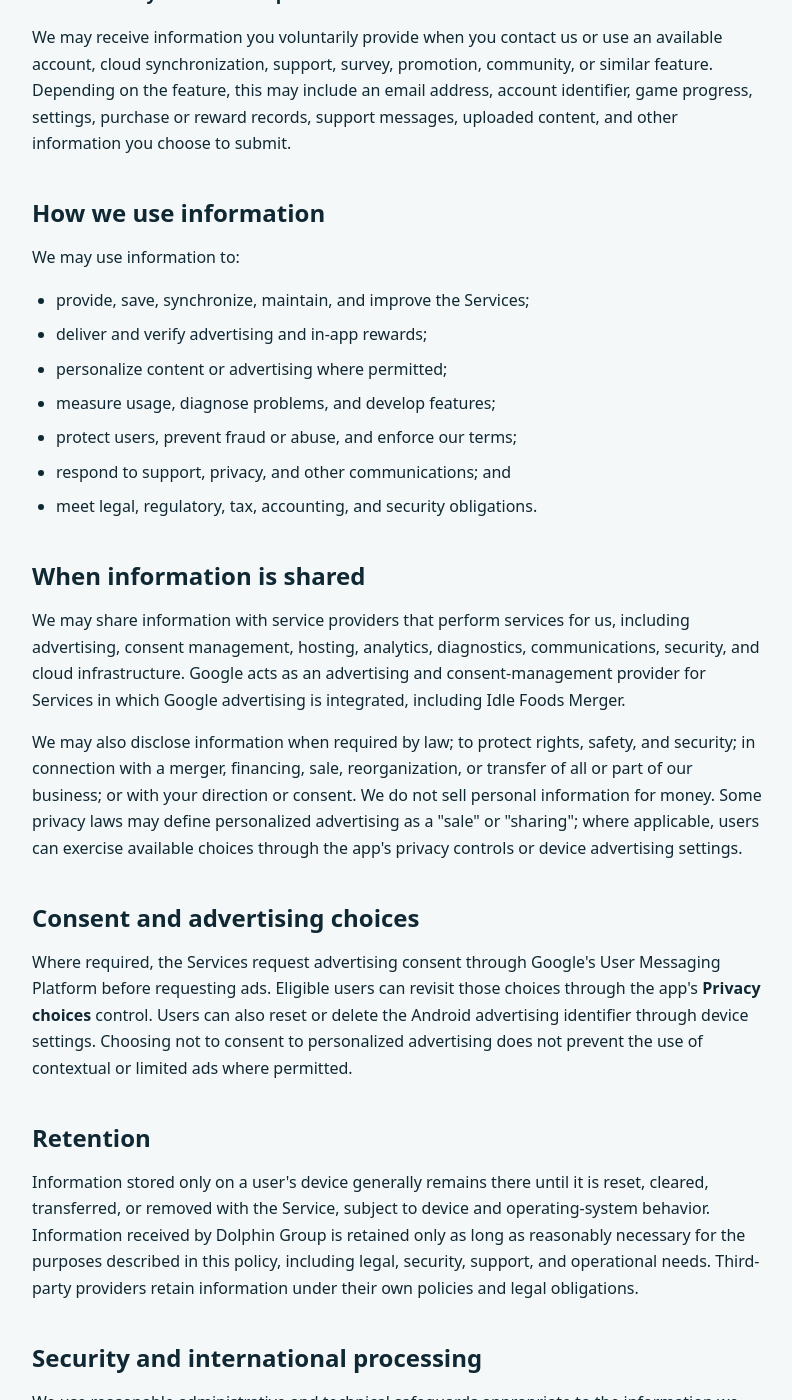
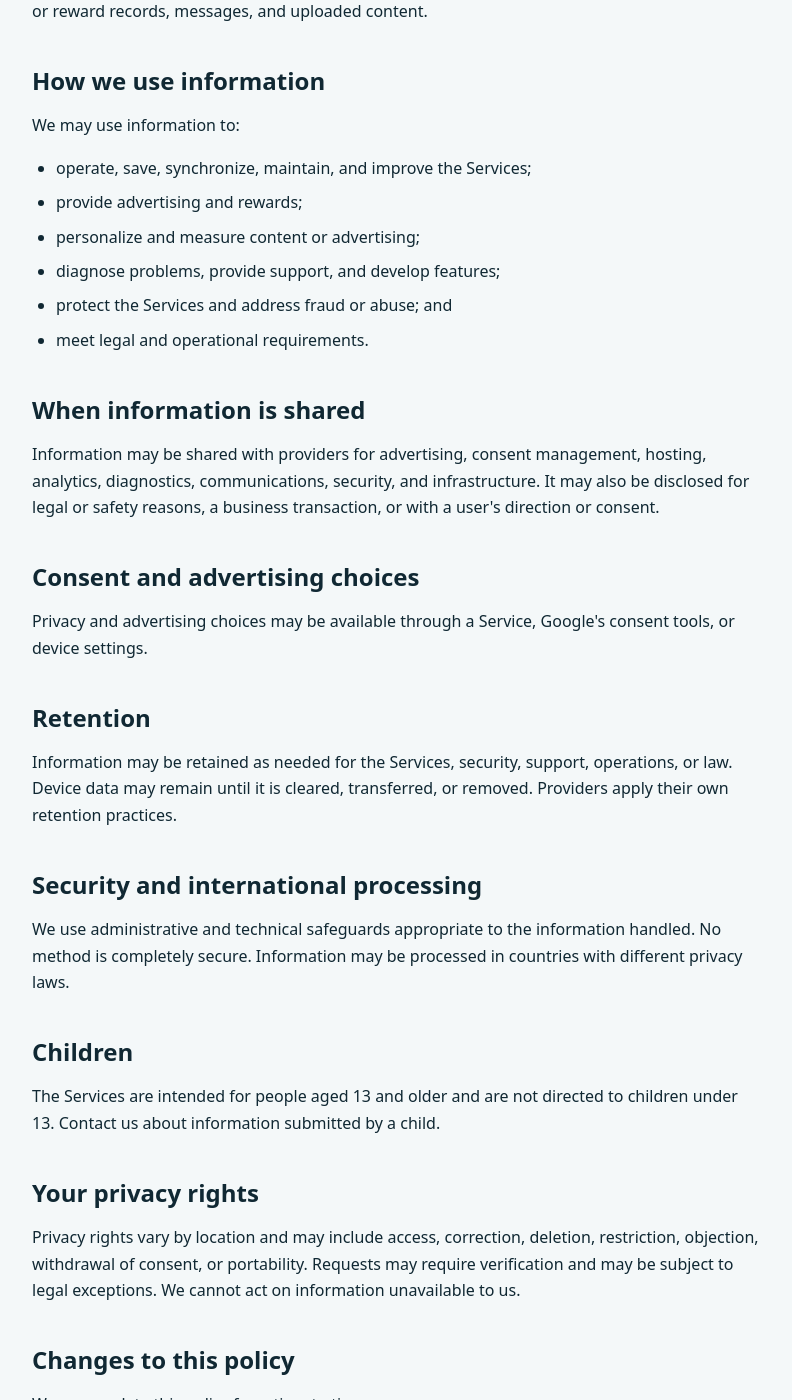
Before and after one commit to frkns/frkns.github.io, a Jekyll site: the page DolphinGroup/privacy/index.html, which Jekyll copies as it is, in a window 1280 px wide and 1400 px high, scrolled down 1159 px. Shown: the whole window, without its empty margins (242-1034 px from the left). Built offline with Jekyll 4.4.1, drawn with Linux system fonts in a browser that asks for light colours; some of the changed text lies outside the part shown.

Commit message:
Condense Dolphin Group privacy policy

```diff
--- a/DolphinGroup/privacy/index.html
+++ b/DolphinGroup/privacy/index.html
@@ -43,61 +43,59 @@
 </header>
 
 <main>
-  <p>This Privacy Policy explains how Dolphin Group ("Dolphin Group," "we," "us," or "our") handles information in the games, applications, websites, features, and other services we publish that link to this policy, including <strong>Idle Foods Merger</strong> (collectively, the "Services").</p>
+  <p>This policy describes how Dolphin Group ("we," "us," or "our") handles information through games, applications, websites, and related services that link to it, including <strong>Idle Foods Merger</strong> (the "Services").</p>
 
   <h2>Information we handle</h2>
 
   <h3>Game and app information</h3>
-  <p>The Services may collect, store, or process game progress, settings, preferences, achievements, in-game balances, reward and advertising events, app version, account and synchronization information, and similar operational information. Depending on the Service and feature, this information may be stored on the user's device, synchronized through device or platform services, or transmitted to Dolphin Group and our service providers.</p>
+  <p>Depending on the Service, information may include game progress, settings, preferences, achievements, balances, rewards, advertising events, app details, accounts, synchronization data, and related operational data. It may be processed on a device or by us, a platform, or a service provider.</p>
 
   <h3>Advertising, consent, device, and diagnostic information</h3>
-  <p>Some Services, including Idle Foods Merger, use Google Mobile Ads and Google's User Messaging Platform. Google and its partners may automatically collect or receive information such as:</p>
+  <p>Some Services, including Idle Foods Merger, use Google Mobile Ads and Google's User Messaging Platform. Google and its partners may process:</p>
   <ul>
-    <li>IP address and general location inferred from it;</li>
-    <li>device, app-set, advertising, and account-related identifiers;</li>
-    <li>app launches, taps, ad requests, ad impressions, video views, rewarded-ad events, and other interactions;</li>
-    <li>device, browser, operating-system, network, language, and app information;</li>
-    <li>crash, performance, energy-use, and other diagnostic information; and</li>
+    <li>IP addresses and approximate location;</li>
+    <li>device, app, advertising, and account-related identifiers;</li>
+    <li>app, advertising, and reward interactions;</li>
+    <li>device, system, network, language, and app details;</li>
+    <li>performance and diagnostic data; and</li>
     <li>privacy choices and consent signals.</li>
   </ul>
-  <p>Google may use this information for advertising, ad personalization where permitted, analytics, measurement, service delivery, security, and fraud prevention. Learn more in <a href="https://policies.google.com/privacy">Google's Privacy Policy</a> and <a href="https://policies.google.com/technologies/partner-sites">How Google uses information from sites or apps that use its services</a>.</p>
+  <p>Google may use this information for advertising, personalization where permitted, analytics, measurement, service delivery, security, and fraud prevention. See <a href="https://policies.google.com/privacy">Google's Privacy Policy</a>.</p>
 
   <h3>Information you choose to provide</h3>
-  <p>We may receive information you voluntarily provide when you contact us or use an available account, cloud synchronization, support, survey, promotion, community, or similar feature. Depending on the feature, this may include an email address, account identifier, game progress, settings, purchase or reward records, support messages, uploaded content, and other information you choose to submit.</p>
+  <p>Information submitted through accounts, synchronization, support, surveys, promotions, communities, or similar features may include contact details, identifiers, game data, transaction or reward records, messages, and uploaded content.</p>
 
   <h2>How we use information</h2>
   <p>We may use information to:</p>
   <ul>
-    <li>provide, save, synchronize, maintain, and improve the Services;</li>
-    <li>deliver and verify advertising and in-app rewards;</li>
-    <li>personalize content or advertising where permitted;</li>
-    <li>measure usage, diagnose problems, and develop features;</li>
-    <li>protect users, prevent fraud or abuse, and enforce our terms;</li>
-    <li>respond to support, privacy, and other communications; and</li>
-    <li>meet legal, regulatory, tax, accounting, and security obligations.</li>
+    <li>operate, save, synchronize, maintain, and improve the Services;</li>
+    <li>provide advertising and rewards;</li>
+    <li>personalize and measure content or advertising;</li>
+    <li>diagnose problems, provide support, and develop features;</li>
+    <li>protect the Services and address fraud or abuse; and</li>
+    <li>meet legal and operational requirements.</li>
   </ul>
 
   <h2>When information is shared</h2>
-  <p>We may share information with service providers that perform services for us, including advertising, consent management, hosting, analytics, diagnostics, communications, security, and cloud infrastructure. Google acts as an advertising and consent-management provider for Services in which Google advertising is integrated, including Idle Foods Merger.</p>
-  <p>We may also disclose information when required by law; to protect rights, safety, and security; in connection with a merger, financing, sale, reorganization, or transfer of all or part of our business; or with your direction or consent. We do not sell personal information for money. Some privacy laws may define personalized advertising as a "sale" or "sharing"; where applicable, users can exercise available choices through the app's privacy controls or device advertising settings.</p>
+  <p>Information may be shared with providers for advertising, consent management, hosting, analytics, diagnostics, communications, security, and infrastructure. It may also be disclosed for legal or safety reasons, a business transaction, or with a user's direction or consent.</p>
 
   <h2>Consent and advertising choices</h2>
-  <p>Where required, the Services request advertising consent through Google's User Messaging Platform before requesting ads. Eligible users can revisit those choices through the app's <strong>Privacy choices</strong> control. Users can also reset or delete the Android advertising identifier through device settings. Choosing not to consent to personalized advertising does not prevent the use of contextual or limited ads where permitted.</p>
+  <p>Privacy and advertising choices may be available through a Service, Google's consent tools, or device settings.</p>
 
   <h2>Retention</h2>
-  <p>Information stored only on a user's device generally remains there until it is reset, cleared, transferred, or removed with the Service, subject to device and operating-system behavior. Information received by Dolphin Group is retained only as long as reasonably necessary for the purposes described in this policy, including legal, security, support, and operational needs. Third-party providers retain information under their own policies and legal obligations.</p>
+  <p>Information may be retained as needed for the Services, security, support, operations, or law. Device data may remain until it is cleared, transferred, or removed. Providers apply their own retention practices.</p>
 
   <h2>Security and international processing</h2>
-  <p>We use reasonable administrative and technical safeguards appropriate to the information we handle. No storage or transmission method is completely secure. Our service providers may process information in countries whose privacy laws may differ from those where a user lives.</p>
+  <p>We use administrative and technical safeguards appropriate to the information handled. No method is completely secure. Information may be processed in countries with different privacy laws.</p>
 
   <h2>Children</h2>
-  <p>The Services are intended for a general audience aged 13 and older and are not directed to children under 13. We do not knowingly request personal information directly from children under 13. If you believe a child has provided personal information to us, contact us so we can review and, where appropriate, delete it.</p>
+  <p>The Services are intended for people aged 13 and older and are not directed to children under 13. Contact us about information submitted by a child.</p>
 
   <h2>Your privacy rights</h2>
-  <p>Depending on where they live, users may have rights to access, correct, delete, restrict, or object to certain processing, withdraw consent, or receive a portable copy of personal information. Requests can be sent to the email below. We may need to verify a request, and legal exceptions may apply. Dolphin Group cannot access, restore, or delete information that a Service stores only on the user's device and does not transmit to us.</p>
+  <p>Privacy rights vary by location and may include access, correction, deletion, restriction, objection, withdrawal of consent, or portability. Requests may require verification and may be subject to legal exceptions. We cannot act on information unavailable to us.</p>
 
   <h2>Changes to this policy</h2>
-  <p>We may update this policy from time to time. The updated version will be posted on this page with a revised effective date. If required by law, we will provide additional notice or request consent.</p>
+  <p>We may update this policy from time to time.</p>
 
   <h2>Contact us</h2>
   <p>For privacy questions or requests, contact:</p>
```
